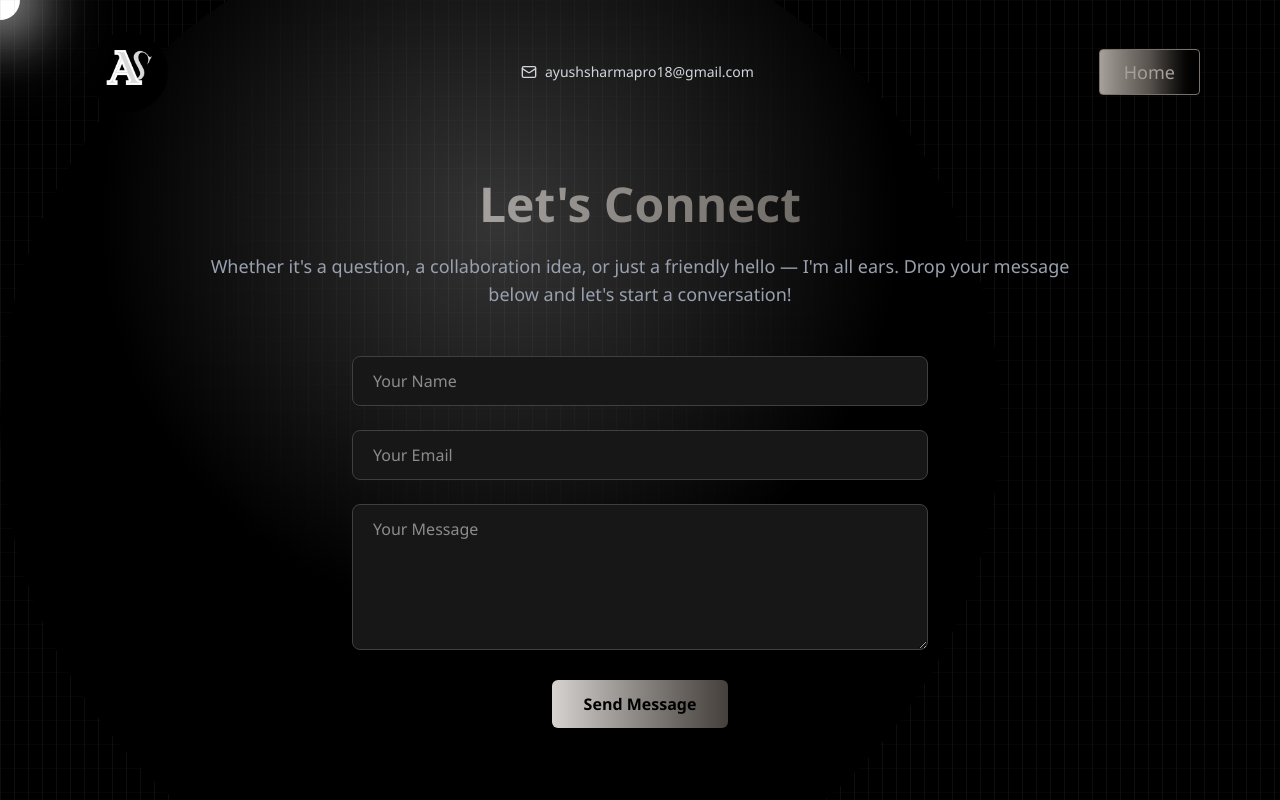
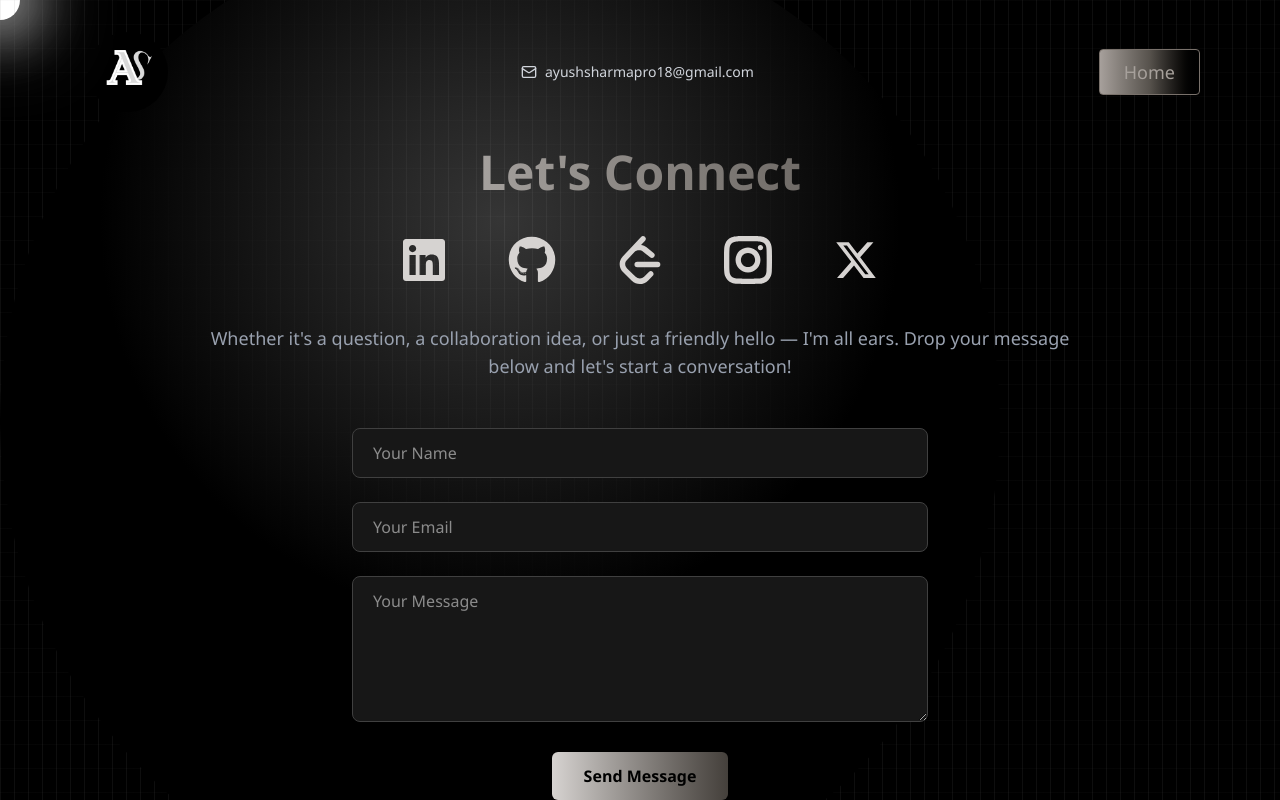
Before and after one commit to ayushsharma1603/ayush-devfolio, a React (Vite) app: page /contact in a window 1280 px wide. Built offline with nearby package versions, Linux system fonts and the light colour scheme.

Commit message:
update contact page

```diff
--- a/src/components/Contact.jsx
+++ b/src/components/Contact.jsx
@@ -1,6 +1,10 @@
 import emailjs from "@emailjs/browser";
 import { useState } from "react";
 import { motion } from "framer-motion";
+import { FaGithub, FaLinkedin } from "react-icons/fa";
+import { SiLeetcode } from "react-icons/si";
+import { GrInstagram } from "react-icons/gr";
+import { RiTwitterXFill } from "react-icons/ri";
 
 // Animation variants
 const formVariants = {
@@ -66,14 +70,56 @@ const Contact = () => {
   };
 
   return (
-      <div className="min-h-screen px-6 relative  lg:h-screen flex flex-col justify-between">
+      <div className="min-h-screen px-6 relativ lg:h-screen flex flex-col justify-between">
 
 
-      <div className="max-w-4xl mx-auto my-9 text-center ">
+      <div className="max-w-4xl mx-auto my-1 text-center ">
         <div>
-          <h1 className="text-4xl lg:text-5xl font-bold bg-gradient-to-r from-stone-300 to-stone-700 bg-clip-text text-transparent mb-6">
+          <h1 className="text-4xl lg:text-5xl font-bold bg-gradient-to-r from-stone-300 to-stone-700 bg-clip-text text-transparent">
           Let's Connect
           </h1>
+          <div className="flex my-10 items-center justify-center gap-4 md:gap-15 text-3xl lg:text-5xl">
+            <a
+              href="https://www.linkedin.com/in/ayush-sharma1603123/"
+              target="_blank"
+              aria-label="LinkedIn"
+              rel="noopener noreferrer"
+            >
+              <FaLinkedin className="transform transition-all hover:text-[#095c86] duration-700 hover:scale-125 cursor-pointer" />
+            </a>
+            <a
+              href="https://github.com/ayushsharma1603"
+              target="_blank"
+              aria-label="GitHub"
+              rel="noopener noreferrer"
+            >
+              <FaGithub className="transform transition-all hover:text-stone-600 duration-700 hover:scale-125 cursor-pointer" />
+            </a>
+            <a
+              href="https://leetcode.com/u/AyushSharmaPro1832/"
+              target="_blank"
+              aria-label="LeetCode"
+              rel="noopener noreferrer"
+            >
+              <SiLeetcode className="transform transition-all hover:text-stone-600 duration-700 hover:scale-125 cursor-pointer" />
+            </a>
+            <a
+              href="https://www.instagram.com/i.yoosh.sharma/"
+              target="_blank"
+              aria-label="Instagram"
+              rel="noopener noreferrer"
+            >
+              <GrInstagram className="hover:text-[#ee2a7b] transition-all duration-700 hover:scale-125 cursor-pointer" />
+            </a>
+                    <a
+              href="https://x.com/i_yoosh_sharma"
+              target="_blank"
+              aria-label="X (formerly Twitter)"
+              rel="noopener noreferrer"
+            >
+              <RiTwitterXFill className="hover:text-black hover:bg-white transition-all duration-700 hover:scale-125 cursor-pointer" />
+            </a>
+          </div>
           <p className="text-lg text-gray-400 mb-12">
             Whether it's a question, a collaboration idea, or just a friendly hello — I'm all ears. Drop your message below and let's start a conversation!
           </p>
--- a/src/components/NavBar.jsx
+++ b/src/components/NavBar.jsx
@@ -1,10 +1,11 @@
 import { FaGithub, FaLinkedin } from "react-icons/fa";
 import { SiLeetcode } from "react-icons/si";
-import { GrInstagram } from "react-icons/gr";
+import { GrInstagram, GrX } from "react-icons/gr";
 import { motion, useScroll, useSpring } from "framer-motion";
 import { useEffect, useState } from "react";
 import logo from "../assets/logo.png";
 import { Link } from "react-router-dom";
+import { RiTwitterXFill } from "react-icons/ri";
 
 function NavBar({position}) {
   const [scrolled, setScrolled] = useState(false);
@@ -77,6 +78,14 @@ console.log(position);
         >
           <GrInstagram className="hover:text-[#ee2a7b] transition-all duration-700 hover:scale-125 cursor-pointer" />
         </a>
+                <a
+          href="https://x.com/i_yoosh_sharma"
+          target="_blank"
+          aria-label="X (formerly Twitter)"
+          rel="noopener noreferrer"
+        >
+          <RiTwitterXFill className="hover:text-black hover:bg-white transition-all duration-700 hover:scale-125 cursor-pointer" />
+        </a>
       </div>
     </motion.nav>
   );
```
